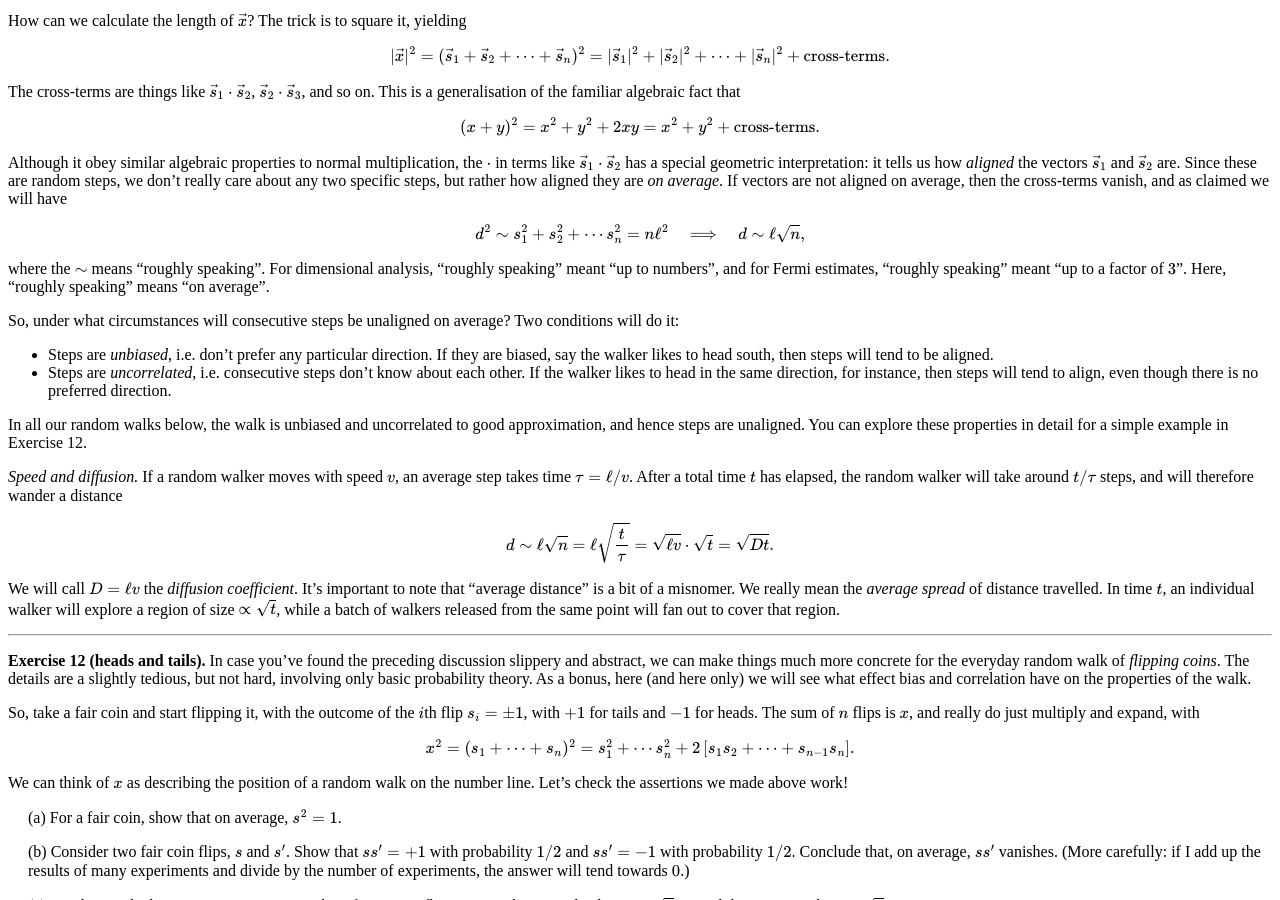
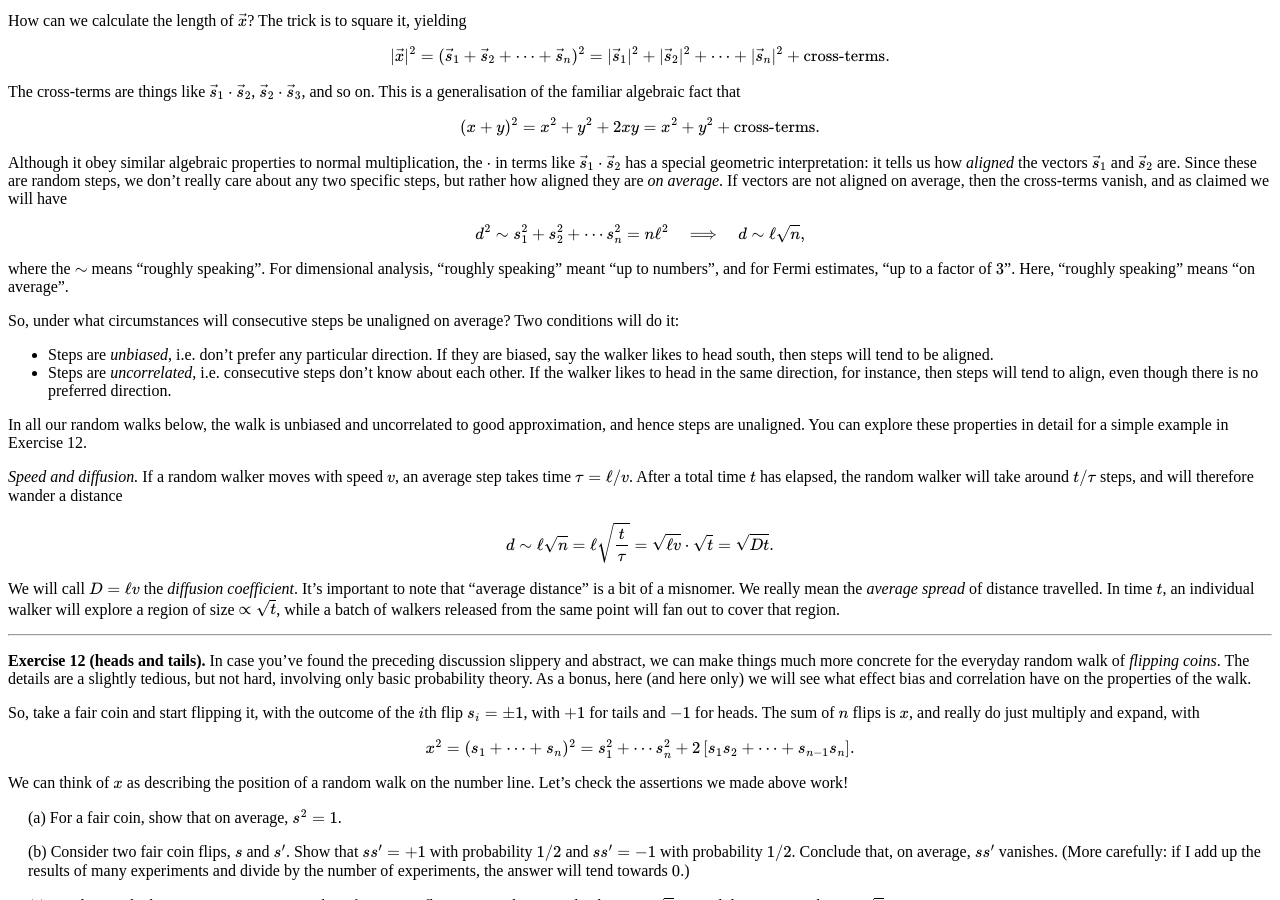
Before and after one commit to hapax/hapax.github.io, a Jekyll site: the page built from _posts/2020-02-24-napkin-hacks.md, in a window 1280 px wide and 900 px high, scrolled down 17684 px. Built offline with Jekyll 4.4.1, drawn with Linux system fonts in a browser that asks for light colours; our own code applies the rules of GitHub Pages for plain Markdown files; formulas are drawn with MathJax 3; a script that is not in the unit is left out.

Commit message:
Update 2020-02-24-napkin-hacks.md

```diff
--- a/_posts/2020-02-24-napkin-hacks.md
+++ b/_posts/2020-02-24-napkin-hacks.md
@@ -1225,7 +1225,7 @@ $$
 
 where the $\sim$ means "roughly speaking".
 For dimensional analysis, "roughly speaking" meant "up to numbers",
-and for Fermi estimates, "roughly speaking" meant "up to a factor of
+and for Fermi estimates, "up to a factor of
 $3$". Here, "roughly speaking" means "on average".
 
 So, under what circumstances will consecutive steps be unaligned on
```
